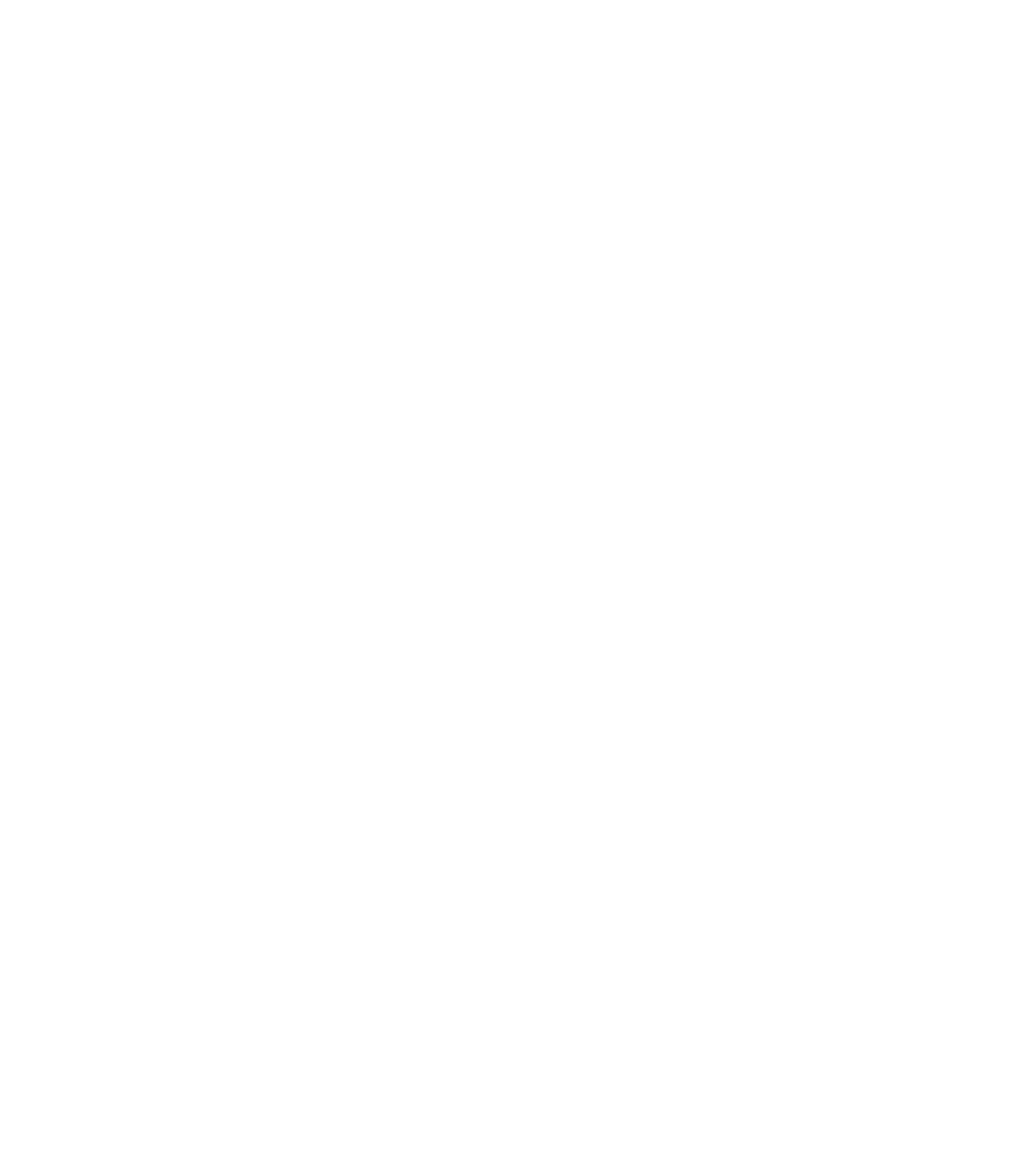
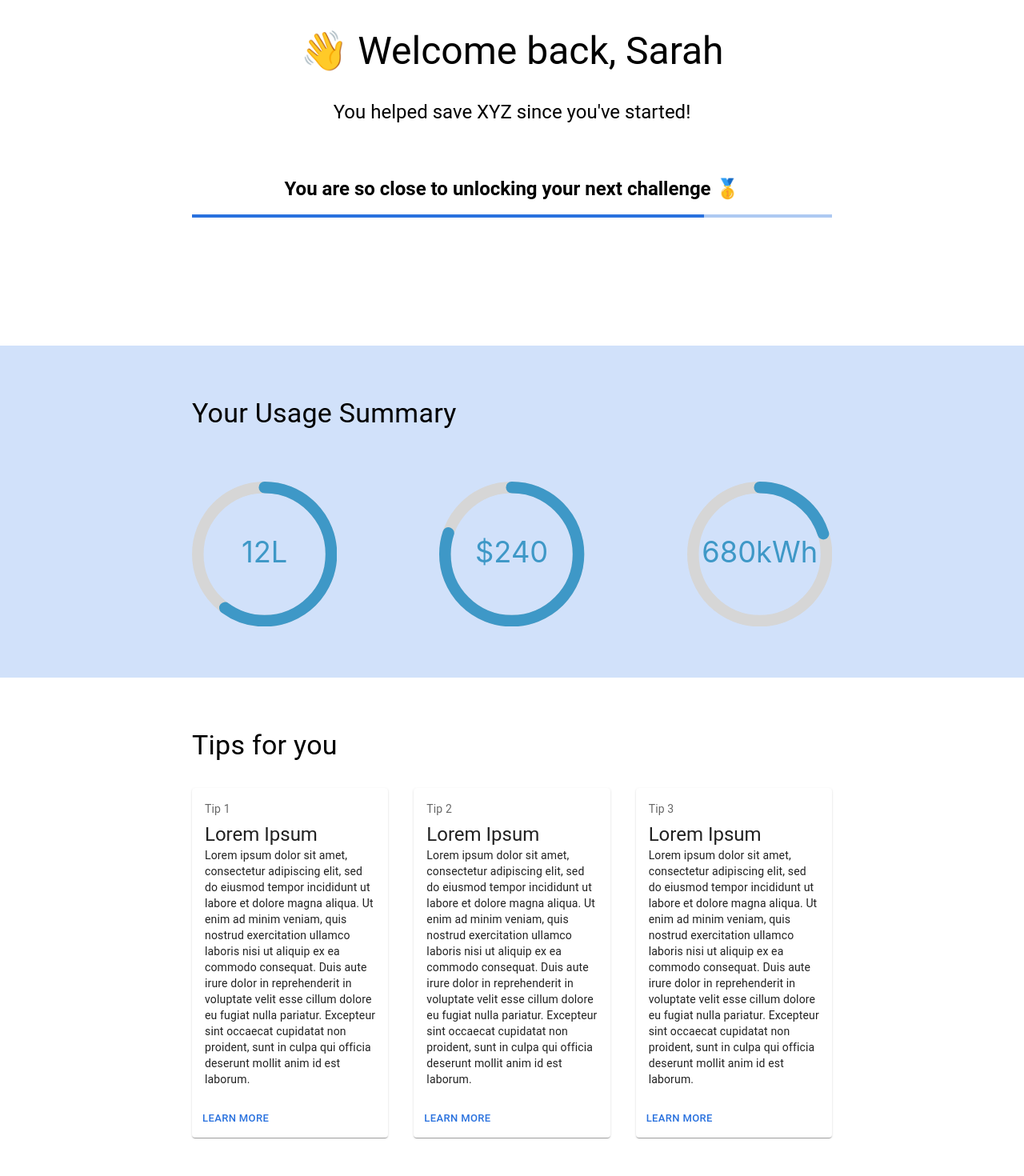
Before and after one commit to yi-fan-song/deCode2021, a React (Create React App) app in the folder app/: page /dashboard in a window 1280 px wide. Shown: the part 140-1610 px from the top of the page at 80% size. Before the commit the page ends 800 px from the top, so only its background shows below. Built offline with nearby package versions, Linux system fonts and the light colour scheme.

Commit message:
almost done dashbaord

```diff
--- a/app/package.json
+++ b/app/package.json
@@ -20,6 +20,7 @@
     "firebase": "^9.0.2",
     "prettier": "^2.4.1",
     "react": "^17.0.2",
+    "react-circular-progressbar": "^2.0.4",
     "react-dom": "^17.0.2",
     "react-router-dom": "^5.3.0",
     "react-scripts": "4.0.3",
--- a/app/src/App.tsx
+++ b/app/src/App.tsx
@@ -23,15 +23,18 @@ import { app, analytics } from "./firebase";
 const theme = createTheme({
   palette: {
     primary: {
-      light: "#466d1d",
-      main: "#466d1d",
-      dark: "#466d1d",
-      contrastText: "#fff",
+      light: "#d1e1fa",
+      main: "#2971de",
+      dark: "#2971de",
+      // light: "#466d1d",
+      // main: "#466d1d",
+      // dark: "#466d1d",
+      contrastText: "#363636",
     },
     secondary: {
-      light: "#aaa",
-      main: "#888",
-      dark: "#666",
+      light: "#d1e1fa",
+      main: "#d1e1fa",
+      dark: "#d1e1fa",
       contrastText: "#fff",
     },
   },
@@ -74,7 +77,7 @@ const App = () => {
             </Toolbar>
           </AppBar>
         </Box>
-        <Box sx={{ m: 4 }}>
+        <Box sx={{ mt: 14 }}>
           <Switch>
             <Route path="/dashboard">
               <Dashboard />
--- a/app/src/components/dashboard.tsx
+++ b/app/src/components/dashboard.tsx
@@ -1,4 +1,113 @@
 import React from "react";
+import Typography from "@mui/material/Typography";
+import LinearProgress from "@mui/material/LinearProgress";
 
-const Dashboard = () => <h1>Dashboard</h1>;
+import Card from "@mui/material/Card";
+import CardContent from "@mui/material/CardContent";
+import CardActions from "@mui/material/CardActions";
+import Button from "@mui/material/Button";
+
+// import CircularProgress from "@mui/material/CircularProgress";
+import Box from "@mui/material/Box";
+import Grid from "@mui/material/Grid";
+
+import { CircularProgressbar } from "react-circular-progressbar";
+import "react-circular-progressbar/dist/styles.css";
+
+const TipCard = (props: any) => (
+  <Card color="#000">
+      <Box bgcolor="primary">
+    <CardContent>
+      <Typography sx={{ fontSize: 14 }} color="text.secondary" gutterBottom>
+        Tip {props.num}
+      </Typography>
+      <Typography variant="h5" component="div">
+        Lorem Ipsum
+      </Typography>
+      <Typography variant="body2">
+        Lorem ipsum dolor sit amet, consectetur adipiscing elit, sed do eiusmod
+        tempor incididunt ut labore et dolore magna aliqua. Ut enim ad minim
+        veniam, quis nostrud exercitation ullamco laboris nisi ut aliquip ex ea
+        commodo consequat. Duis aute irure dolor in reprehenderit in voluptate
+        velit esse cillum dolore eu fugiat nulla pariatur. Excepteur sint
+        occaecat cupidatat non proident, sunt in culpa qui officia deserunt
+        mollit anim id est laborum.
+      </Typography>
+    </CardContent>
+    <CardActions>
+      <Button size="small">Learn More</Button>
+    </CardActions>
+    </Box>
+  </Card>
+);
+
+const Dashboard = () => (
+  <>
+    <Box sx={{ px: 30 }}>
+      <Typography variant="h3" textAlign="center">
+        👋 Welcome back, Sarah
+      </Typography>
+      <Box sx={{ my: 4 }} />
+      <Typography variant="h5" textAlign="center">
+        You helped save XYZ since you've started!
+      </Typography>
+      <Box sx={{ my: 8 }} />
+      <Typography variant="h5" textAlign="center">
+        <strong>You are so close to unlocking your next challenge 🥇</strong>
+      </Typography>
+      <Box sx={{ my: 2 }} />
+      <LinearProgress variant="determinate" value={80} />
+    </Box>
+    <Box sx={{ my: 20 }} />
+    <Box sx={{ px: 30, py: 8, bgcolor: "primary.light" }}>
+      <Typography variant="h4">Your Usage Summary</Typography>
+      <Box sx={{ my: 8 }} />
+      <Grid container spacing={16}>
+        <Grid item xs={4}>
+          <Box sx={{ textAlign: "center" }}>
+            <CircularProgressbar value={60} text={`12L`} />
+          </Box>
+        </Grid>
+        <Grid item xs={4}>
+          <Box sx={{ textAlign: "center" }}>
+            <CircularProgressbar value={80} text={`$240`} />
+          </Box>
+        </Grid>
+        <Grid item xs={4}>
+          <Box sx={{ textAlign: "center" }}>
+            <CircularProgressbar value={20} text={`680kWh`} />
+          </Box>
+        </Grid>
+      </Grid>
+    </Box>
+    <Box sx={{ px: 30, pt: 8 }}>
+      <Typography variant="h4">Tips for you</Typography>
+      <Box sx={{ my: 4 }} />
+      <Grid container spacing={4}>
+        <Grid item xs={4}>
+            <TipCard num={1}/>
+        </Grid>
+        <Grid item xs={4}>
+            <TipCard num={2}/>
+        </Grid>
+        <Grid item xs={4}>
+            <TipCard num={3}/>
+        </Grid>
+      </Grid>
+    </Box>
+    <Box sx={{ px: 30, py: 8 }}>
+      <Typography variant="h4">Your impact</Typography>
+      <Box sx={{ my: 4 }}/>
+      <Grid container spacing={4}>
+        <Grid item xs={6}>
+            <TipCard num={2}/>
+        </Grid>
+        <Grid item xs={6}>
+            <TipCard num={3}/>
+        </Grid>
+      </Grid>
+    </Box>
+    <Box sx={{ px: 30, py: 8, mb: 0, bgcolor: "primary.light" }}></Box>
+  </>
+);
 export default Dashboard;
--- a/app/src/components/home.tsx
+++ b/app/src/components/home.tsx
@@ -15,10 +15,10 @@ const Home = () => {
           direction="row"
           sx={{ width: "fit-content", margin: "auto", marginTop: 2 }}
         >
-          <Button variant="contained">
-            Learn More
+          <Button variant="contained">Learn More</Button>
+          <Button color="secondary" variant="contained">
+            Register Your Meter
           </Button>
-          <Button color="secondary" variant="contained">Register Your Meter</Button>
         </Stack>
       </Box>
     </Box>
```
Also changed, not shown: 1 other file (tests, documents, lock files or other folders).
